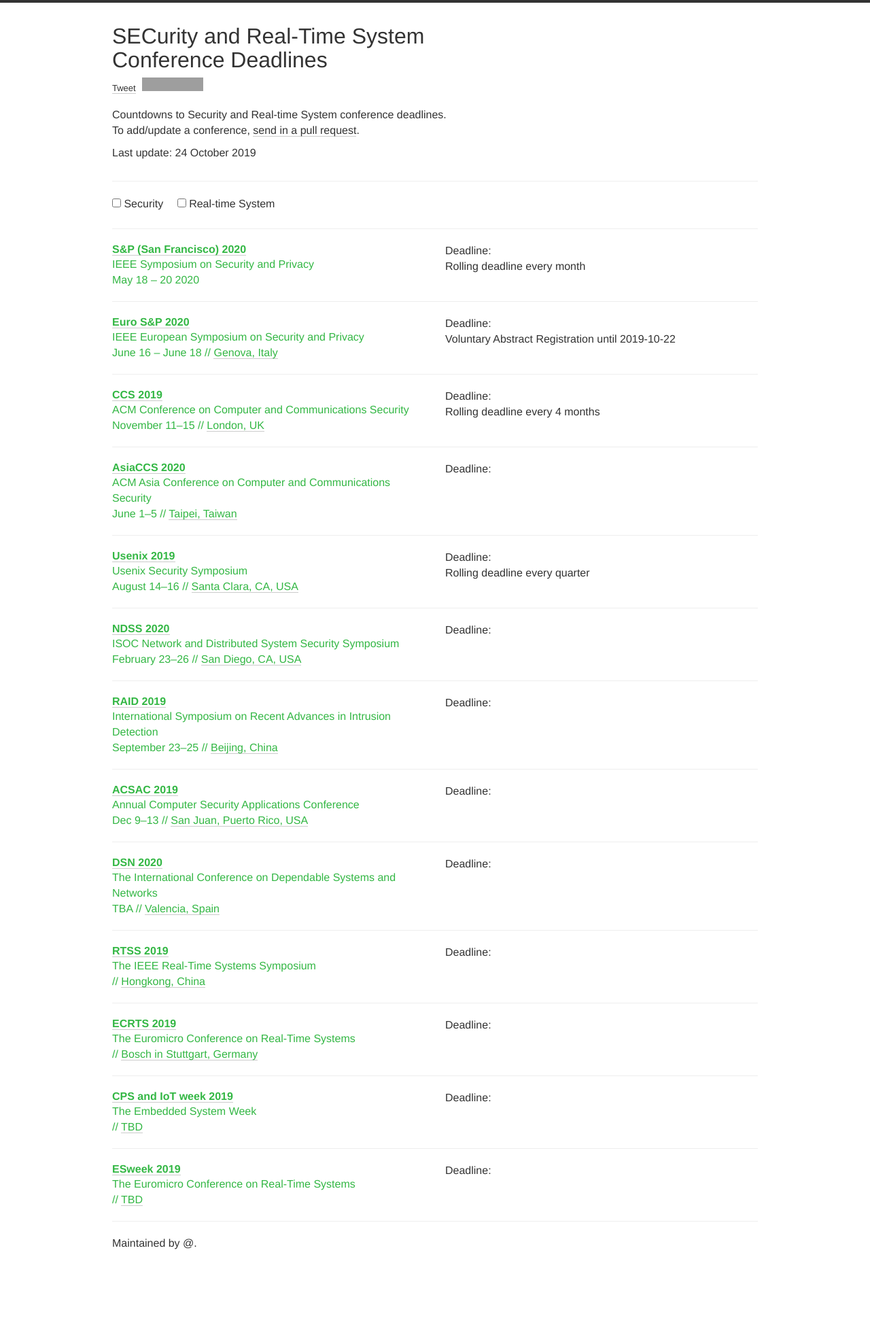
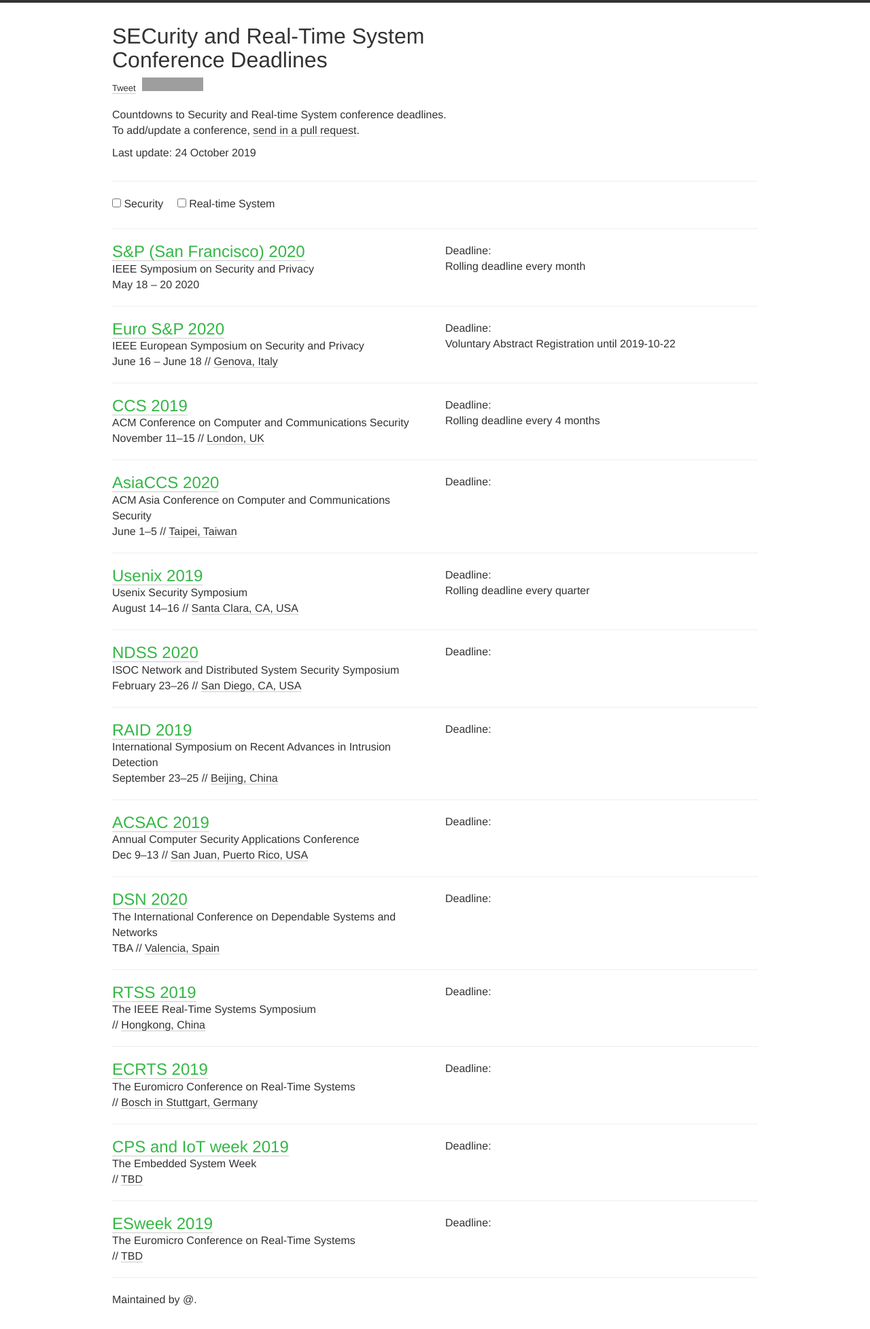
Before and after one commit to srliu/sec.rt-deadlines.github.io, a Jekyll site: the page built from index.html, in a window 1280 px wide. Shown: the whole page at 68% size. Built offline with Jekyll 4.4.1, drawn with Linux system fonts in a browser that asks for light colours; nearby versions of some CDN libraries; comment, search, counter and statistics services are not loaded; before the commit the page ends 1872 px from its top, so only the background shows below that; grey boxes are pictures that could not be loaded.

Commit message:
update info

```diff
--- a/index.html
+++ b/index.html
@@ -54,15 +54,13 @@
         {% for conf in site.data.conferences %}
         <div id="{{ conf.name | append: conf.year | slugify }}" class="conf {% for tag in conf.tags %} {{tag}} {% endfor %}">
           <div class="row">
-              <div class="col-xs-12 col-sm-6">
-                <div style="color:#33b744">
-                  <h2><a href="{{conf.link}}">{{conf.name}} {{conf.year}}</a></h2>
-                  <div class="meta">
-                    {{ conf.description }}<br>
-                    {{conf.date | replace: '-', '–'}} {% if conf.place %}// <a href="http://maps.google.com/?q={{conf.place}}">{{conf.place}}</a>{% endif %}<br>
-                  </div>
+            <div class="col-xs-12 col-sm-6">
+              <h3 style="color:#33b744"><a href="{{conf.link}}">{{conf.name}} {{conf.year}}</a></h3>
+                <div class="meta">
+                  {{ conf.description }}<br>
+                  {{conf.date | replace: '-', '–'}} {% if conf.place %}// <a href="http://maps.google.com/?q={{conf.place}}">{{conf.place}}</a>{% endif %}<br>
                 </div>
-              </div>
+            </div>
               <div class="col-xs-12 col-sm-6">
                 <span class="timer"></span>
                 <div class="deadline">
```
